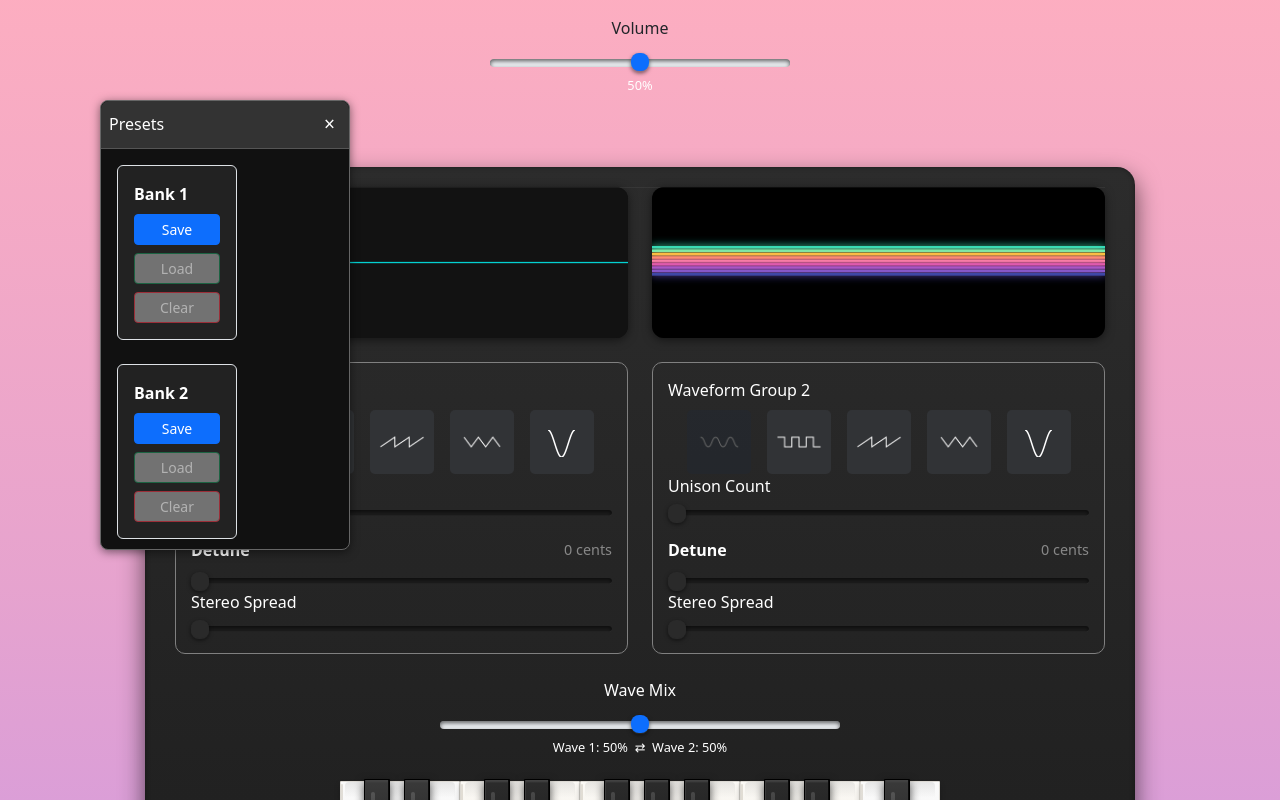
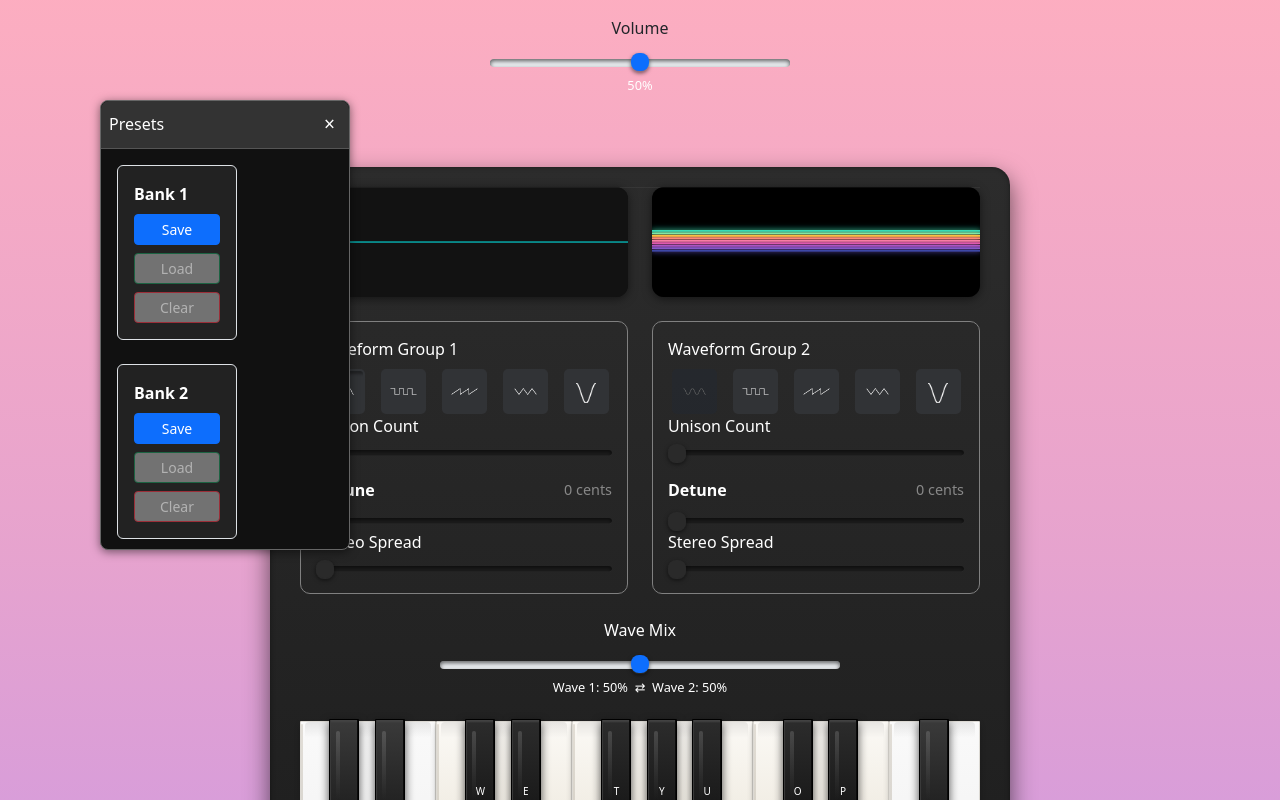
Before and after one commit to nchemsak/ewavestudio-vue, a Vue app: page / in a window 1280 px wide. Shown: the top 800 px of the page. Built offline with nearby package versions, Linux system fonts and the light colour scheme; grey boxes are pictures that could not be loaded.

Commit message:
update to styling - width of keyboard

```diff
--- a/src/assets/styles/_keyboard.scss
+++ b/src/assets/styles/_keyboard.scss
@@ -7,7 +7,7 @@
 		0 10px 25px rgba(0, 0, 0, 0.6);
 	display: inline-block;
 	position: relative;
-	max-width: 990px;
+	max-width: 740px;
 	color: white;
 	&::before {
 		content: "";
@@ -33,8 +33,9 @@
 
 	.keyboard-key {
 		position: relative;
-		width: 40px;
-
+		// width: 40px;
+		// this 100% will change the width of the key based on the width of .keyboard-container. If .keyboard-container is changed in width, this will auto update, but the black keys WILL NOT. You'll have to manually change those.
+		width: 100%;
 		height: 174px;
 		display: flex;
 		justify-content: center;
@@ -142,8 +143,8 @@
 		.upper-key {
 			position: absolute;
 			top: -2px;
-			left: 60%;
-			width: 26px;
+			left: 65%;
+			width: 30px;
 			height: 100px;
 
 			background: linear-gradient(to bottom, #2c2c2c 0%, #1b1b1b 80%, #101010 100%);
--- a/src/assets/styles/main.css
+++ b/src/assets/styles/main.css
@@ -1681,29 +1681,6 @@ img #record.recording {
   margin-top: 16px;
 }
 
-/* .waveform-option {
-	cursor: pointer;
-	padding: 6px;
-	border-radius: 50%;
-	border: 2px solid transparent;
-	transition: background-color 0.2s, border-color 0.2s;
-	display: flex;
-	align-items: center;
-	justify-content: center;
-	width: 64px;
-	height: 64px;
-}
-
-.waveform-option svg {
-	display: block;
-	width: 100%;
-	height: 100%;
-}
-
-.waveform-option.selected {
-	border-color: #ffa726;
-	background-color: rgba(255, 167, 38, 0.2);
-} */
 .waveformgroup label {
   color: white;
 }
@@ -1725,8 +1702,8 @@ img #record.recording {
   /* display: flex; */
   align-items: center;
   justify-content: center;
-  width: 64px;
-  height: 64px;
+  width: 45px;
+  height: 45px;
   background-color: rgba(49, 51, 54, 1);
 }
 
@@ -1786,9 +1763,7 @@ input[type="range"] {
 	box-shadow: 0 0 2px rgba(0,0,0,0.2);
 } */
 
-.custom-wave-box {
-  padding-top: 12px;
-}
+
 
 /* .wave-label {
   font-size: 0.75rem;
@@ -1853,3 +1828,15 @@ input[type="range"] {
   font-weight: 500;
   color: #888;
 }
+
+
+.custom-wave-box {
+  padding-top: 6px;
+}
+
+#waveformPreview1, #waveformPreview2 {
+  width: 20px;
+  height: 20px;
+  max-width: 20px;
+  max-height: 20px;
+}
--- a/src/components/ComputerKeyboard.vue
+++ b/src/components/ComputerKeyboard.vue
@@ -52,8 +52,7 @@
 								</template>
 								<template v-else>
 									<div class="custom-wave-box text-center">
-										<canvas id="waveformPreview1" width="27" height="27"
-											style="max-width: 27px; max-height: 27px;"></canvas>
+										<canvas id="waveformPreview1"></canvas>
 									</div>
 								</template>
 							</div>
@@ -89,8 +88,7 @@
 								</template>
 								<template v-else>
 									<div class="custom-wave-box text-center">
-										<canvas id="waveformPreview2" width="27" height="27"
-											style="max-width: 27px; max-height: 27px;"></canvas>
+										<canvas id="waveformPreview2"></canvas>
 									</div>
 								</template>
 							</div>
```
